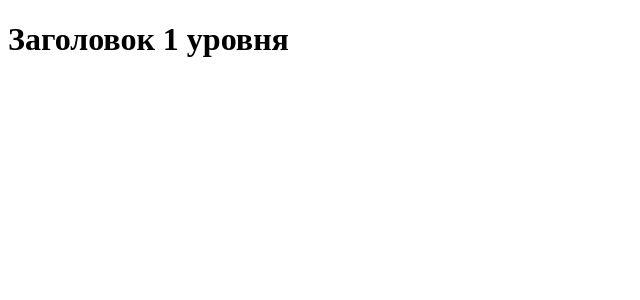
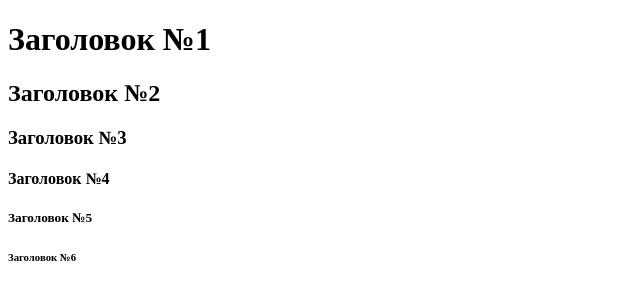
Before and after one commit to Texnomag/cool.github.io, a plain HTML site: page index.html in a window 1280 px wide. Shown: the whole page, without its empty margins (0-640 px from the left). Drawn offline with Linux system fonts and the light colour scheme.

Commit message:
Добавлены заголовки с 1 по 6 уровни

```diff
--- a/index.html
+++ b/index.html
@@ -5,6 +5,11 @@
     <title>Главная страница сайта</title>
 </head>
 <body>
-<h1>Заголовок 1 уровня</h1>
+<h1>Заголовок №1</h1>
+<h2>Заголовок №2</h2>
+<h3>Заголовок №3</h3>
+<h4>Заголовок №4</h4>
+<h5>Заголовок №5</h5>
+<h6>Заголовок №6</h6>
 </body>
 </html>
```
